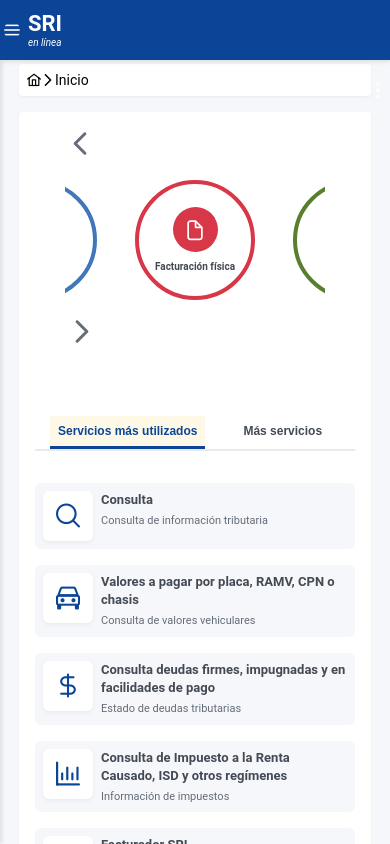
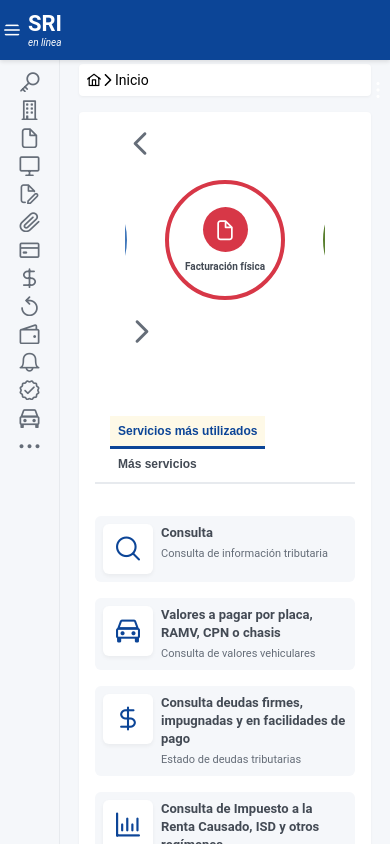
Before and after one commit to ingcharles/SRI-INTERNET-BASE, a Vue app: page / in a window 390 px wide. Shown: the top 844 px of the page. Built offline with nearby package versions, Linux system fonts and the light colour scheme; the HTML template or start-up script is replaced by a standard one.

Commit message:
cambios menu 3

```diff
--- a/src/App.vue
+++ b/src/App.vue
@@ -6,13 +6,22 @@
 import ContenidoPrincipal from '@/componentes/layout/ContenidoPrincipal.vue';
 import PiePagina from '@/componentes/layout/PiePagina.vue';
 import InicioVista from '@/vistas/InicioVista.vue';
-import EjemploGrid from './componentes/ejemplos/EjemploGrid.vue';
+
 
 const layoutStore = useLayoutStore();
 const anchoPantalla = ref(window.innerWidth);
 
 const esPantallaPequena = computed(() => anchoPantalla.value < 768);
 const menuColapsado = computed(() => !layoutStore.menuLateralVisible);
+
+// En móviles: siempre mostrar solo iconos cuando no está expandido el menú móvil
+// En desktop: mostrar solo iconos cuando el menú lateral está colapsado
+const mostrarSoloIconos = computed(() => {
+  if (esPantallaPequena.value) {
+    return !layoutStore.menuMovilVisible;
+  }
+  return menuColapsado.value;
+});
 
 /**
  * Maneja el cambio de tamaño de la ventana
@@ -45,8 +54,9 @@
   <div class="app-container">
     <EncabezadoApp :es-pantalla-pequena="esPantallaPequena" @alternar-menu="manejarToggleMenu" />
 
-    <MenuLateral :solo-iconos="menuColapsado && !esPantallaPequena"
-      :class="{ visible: layoutStore.menuMovilVisible }" />
+    <MenuLateral :solo-iconos="mostrarSoloIconos" :class="{
+      'menu-movil-visible': esPantallaPequena && layoutStore.menuMovilVisible
+    }" />
 
     <ContenidoPrincipal :class="{ 'menu-colapsado': menuColapsado }" :ruta-actual="['Inicio']">
       <InicioVista />
--- a/src/assets/css/layout.css
+++ b/src/assets/css/layout.css
@@ -142,13 +142,14 @@
 
 /* ========== MENU LATERAL ========== */
 .menu-lateral {
-  background-color: var(--color-blanco);
+  background-color: var(--color-gris-tenue);
   height: calc(100vh - 60px);
   position: fixed;
   top: 60px;
   left: 0;
   width: 240px;
-  box-shadow: 2px 0 4px rgba(0, 0, 0, 0.1);
+  box-shadow: none;
+  border-right: 1px solid var(--color-gris-claro);
   overflow-y: auto;
   overflow-x: hidden;
   transition: width 0.3s ease, transform 0.3s ease;
@@ -302,20 +303,130 @@
   font-size: 1.1rem;
 }
 
+/* Estilos para PanelMenu de PrimeVue */
+.menu-lateral .menu-panel {
+  border: none;
+  background: transparent;
+  width: 100%;
+}
+
+/* Panel del menú */
+.menu-lateral .menu-panel .p-panelmenu-panel {
+  margin-bottom: 0;
+  border: none;
+}
+
+/* Header del panel (categorías principales) */
+.menu-lateral .menu-panel .p-panelmenu-header {
+  background: var(--color-gris-claro);
+  border: none;
+  border-radius: 0;
+  margin-bottom: 0;
+}
+
+.menu-lateral .menu-panel .p-panelmenu-header-link {
+  padding: 0.875rem 1rem;
+  border: none;
+  background: transparent;
+  color: var(--color-gris-medio);
+  font-size: 12px;
+  font-weight: 700;
+  text-transform: uppercase;
+  letter-spacing: 0.3px;
+  transition: background-color 0.2s;
+}
+
+.menu-lateral .menu-panel .p-panelmenu-header-link:hover {
+  background-color: rgba(0, 0, 0, 0.05);
+}
+
+.menu-lateral .menu-panel .p-panelmenu-header-link:focus {
+  box-shadow: none;
+}
+
+/* Iconos en el header */
+.menu-lateral .menu-panel .p-panelmenu-header .p-panelmenu-icon {
+  color: var(--color-gris-medio);
+  font-size: 0.875rem;
+  margin-right: 0.5rem;
+}
+
+.menu-lateral .menu-panel .p-panelmenu-header .p-menuitem-icon {
+  color: var(--color-gris-medio);
+  font-size: 1.25rem;
+  margin-right: 0.75rem;
+}
+
+/* Contenido del panel */
+.menu-lateral .menu-panel .p-panelmenu-content {
+  border: none;
+  background: var(--color-blanco);
+  padding: 0.5rem 0;
+}
+
+/* Items de primer nivel */
+.menu-lateral .menu-panel .p-menuitem-link {
+  padding: 0.75rem 1rem 0.75rem 3.5rem;
+  color: var(--color-gris-medio);
+  font-size: 13px;
+  font-weight: 400;
+  border: none;
+  background: transparent;
+  transition: background-color 0.15s;
+}
+
+.menu-lateral .menu-panel .p-menuitem-link:hover {
+  background-color: var(--color-gris-tenue);
+  color: var(--color-gris-fuerte);
+}
+
+.menu-lateral .menu-panel .p-menuitem-link:focus {
+  box-shadow: none;
+}
+
+/* Submenús anidados */
+.menu-lateral .menu-panel .p-submenu-list .p-menuitem-link {
+  padding-left: 5rem;
+  font-size: 12px;
+}
+
+.menu-lateral .menu-panel .p-submenu-list .p-submenu-list .p-menuitem-link {
+  padding-left: 6.5rem;
+  font-size: 12px;
+}
+
+/* Ocultar iconos en items de submenú */
+.menu-lateral .menu-panel .p-panelmenu-content .p-menuitem-icon {
+  display: none;
+}
+
 /* Lista de iconos cuando está colapsado */
 .lista-menu {
-  padding: var(--espacio-3) var(--espacio-1);
+  padding: 0.5rem 0;
+  background-color: var(--color-gris-tenue);
+}
+
+.lista-menu .mostrar-flex {
+  gap: 0.5rem;
+  padding: 0 0.5rem;
 }
 
 .lista-menu .p-button {
   width: 40px;
   height: 40px;
-  color: var(--color-gris-fuerte) !important;
+  color: var(--color-gris-medio) !important;
+  background: transparent !important;
+  border: none !important;
+  border-radius: 4px !important;
 }
 
 .lista-menu .p-button:hover {
-  background-color: var(--color-gris-tenue) !important;
+  background-color: var(--color-gris-claro) !important;
   color: var(--color-azul-principal) !important;
+}
+
+.lista-menu .p-button .p-button-icon {
+  font-size: 1.25rem;
 }
 
 /* ========== CONTENIDO PRINCIPAL ========== */
@@ -406,23 +517,40 @@
     display: none;
   }
 
+  /* Menú lateral en móviles - siempre visible con iconos */
   .menu-lateral {
-    transform: translateX(-100%);
+    width: 60px;
+    /* Ancho para solo iconos por defecto */
+    transform: translateX(0);
+    /* Siempre visible */
   }
 
-  .menu-lateral.visible {
-    transform: translateX(0);
+  .menu-lateral.menu-movil-visible {
+    width: 240px;
+    /* Ancho completo cuando está expandido */
+    z-index: 1001;
+    box-shadow: 2px 0 8px rgba(0, 0, 0, 0.15);
   }
 
-  .contenido-principal,
-  .contenido-principal.menu-colapsado {
-    margin-left: 0;
+
+
+  .contenido-principal {
+    margin-left: 60px;
+    /* Espacio para iconos */
     padding: var(--espacio-2);
   }
 
-  .pie-pagina,
+  .contenido-principal.menu-colapsado {
+    margin-left: 60px;
+  }
+
+  .pie-pagina {
+    margin-left: 60px;
+    /* Espacio para iconos */
+  }
+
   .pie-pagina.menu-colapsado {
-    margin-left: 0;
+    margin-left: 60px;
   }
 }
 
```
